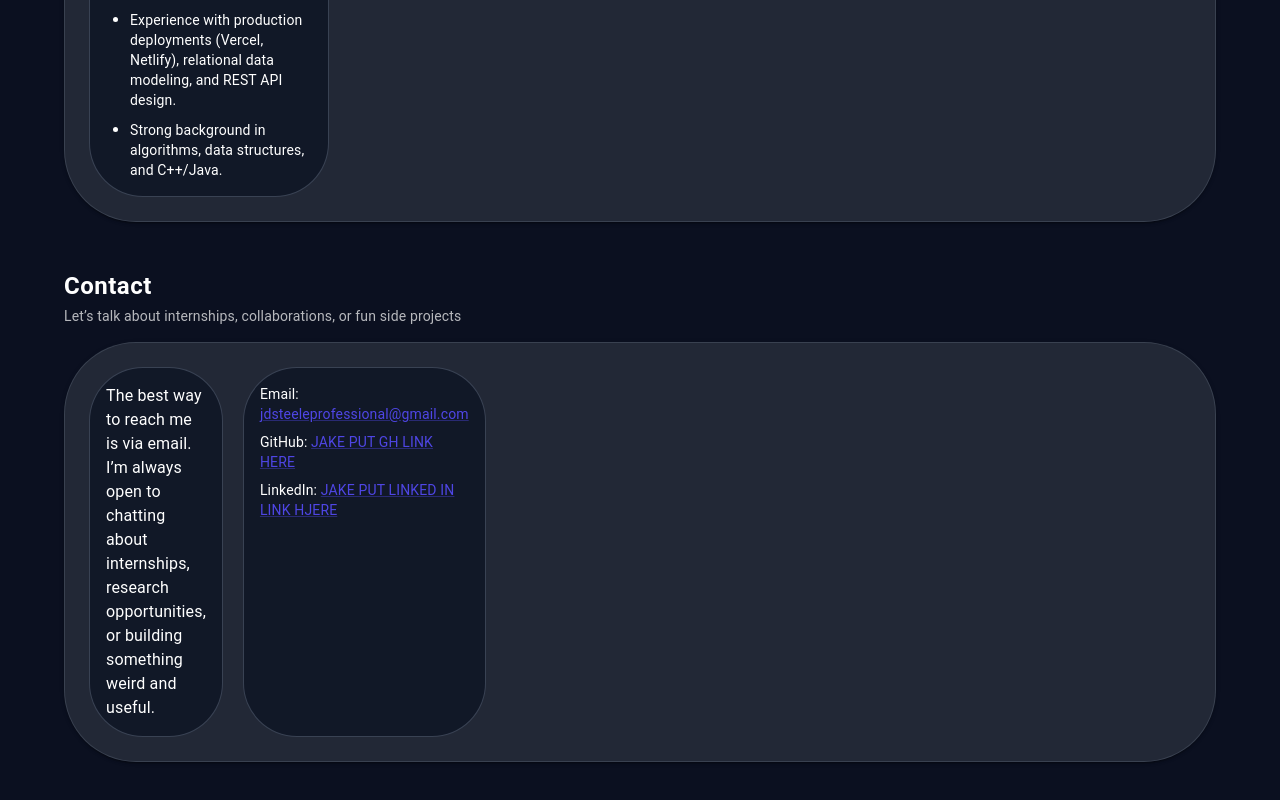
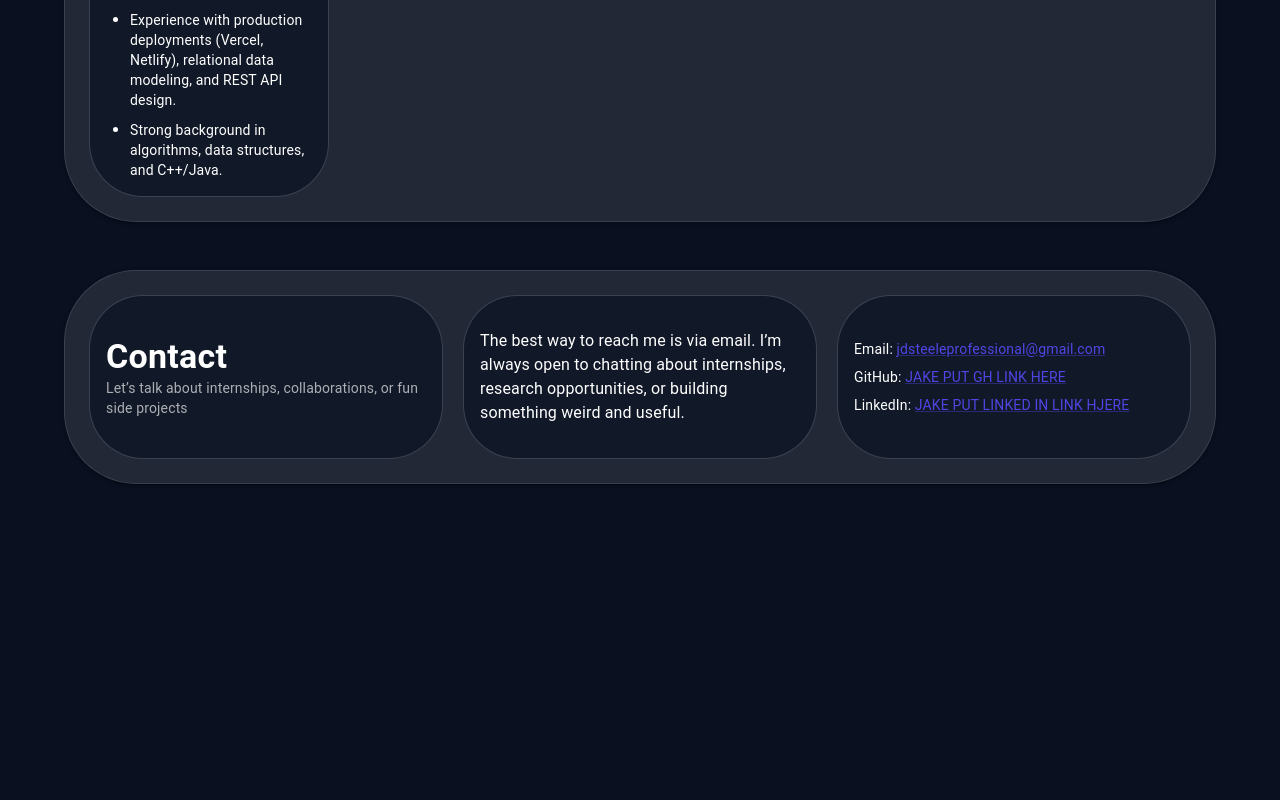
Before and after one commit to 1jdsteele/portfolio3, a React (Vite) app: page / in a window 1280 px wide. Shown: the part 2856-3656 px from the top of the page. After the commit the page ends 3420 px from the top, so only its background shows below. Built offline with nearby package versions, Linux system fonts and the light colour scheme.

Commit message:
contact section cleaned up

```diff
--- a/src/components/sections/ContactSection.jsx
+++ b/src/components/sections/ContactSection.jsx
@@ -1,32 +1,38 @@
-import { Box, Link as MuiLink, Stack, Typography } from "@mui/material";
+import { Link as MuiLink, Stack, Typography } from "@mui/material";
 import BentoCard from "../BentoCard";
 import BentoSection from "../BentoSection";
+import SectionHeaderCard from "../SectionHeaderCard";
 
 export default function ContactSection() {
   return (
-    <BentoSection
-      id="contact"
+    <BentoSection id="contact">
+      <SectionHeaderCard
         title="Contact"
         subtitle="Let’s talk about internships, collaborations, or fun side projects"
-    >
-      <Box
+        // gridColumn={{ xs: "1 / -1", md: "span " }}
+      />
+
+      {/* Blurb card */}
+      <BentoCard
         sx={{
-          display: "grid",
-          gap: 2.5,
-          gridTemplateColumns: { xs: "1fr", md: "2fr 1.3fr" },
+          gridColumn: { xs: "1 / -1", md: "span 4" },
+          justifyContent: "center",
         }}
       >
-        {/* Blurb card */}
-        <BentoCard>
         <Typography variant="body1">
           The best way to reach me is via email. I’m always open to chatting
-            about internships, research opportunities, or building something
-            weird and useful.
+          about internships, research opportunities, or building something weird
+          and useful.
         </Typography>
       </BentoCard>
 
       {/* Links card */}
-        <BentoCard>
+      <BentoCard
+        sx={{
+          gridColumn: { xs: "1 / -1", md: "span 4" },
+          justifyContent: "center",
+        }}
+      >
         <Stack spacing={1}>
           <Typography variant="body2">
             Email:{" "}
@@ -56,7 +62,6 @@ export default function ContactSection() {
           </Typography>
         </Stack>
       </BentoCard>
-      </Box>
     </BentoSection>
   );
 }
```
Also changed, not shown: src/hooks/useInView.js (added, +29 -0 lines). Lines whose indentation alone changed are shown as unchanged.
